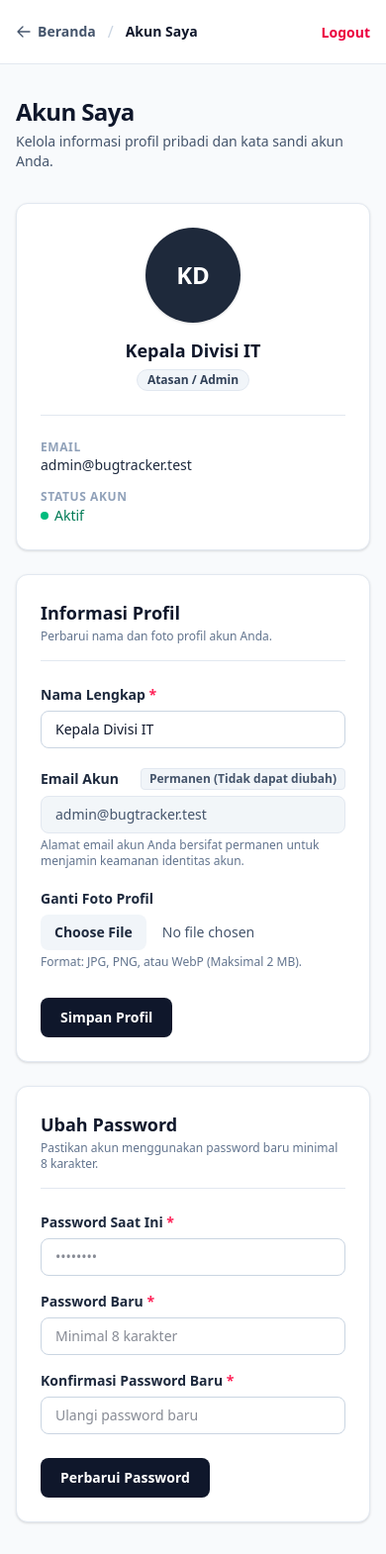
After one commit to RakalendraWildan123/Aplikasi-Bug-Tracker, a Laravel app: page /account in a window 390 px wide. The commit adds this page. Shown: the whole page at 99% size. Run offline with Laravel 12, Linux system fonts and the light colour scheme; a user stored in the database is signed in; data comes from the database, SQL or seed files in the repository; style sheets or scripts are compiled from the project's sources.

Commit message:
feat: tambahkan UI Akun Saya yang bersih, tanpa tab, ramah desktop dan tablet serta proteksi edit email

```diff
--- a/app/Http/Controllers/AccountProfileController.php
+++ b/app/Http/Controllers/AccountProfileController.php
@@ -2,6 +2,7 @@
 
 namespace App\Http\Controllers;
 
+use Illuminate\Contracts\View\View;
 use Illuminate\Http\JsonResponse;
 use Illuminate\Http\RedirectResponse;
 use Illuminate\Http\Request;
@@ -11,13 +12,19 @@ use Illuminate\Validation\Rule;
 
 class AccountProfileController extends Controller
 {
-    public function edit(Request $request): JsonResponse
+    public function edit(Request $request): View|JsonResponse
     {
         $user = $request->user();
 
-        return response()->json([
+        if ($request->wantsJson()) {
+            return response()->json([
+                'user' => $user,
+                'developer' => $user->developer,
+            ]);
+        }
+
+        return view('account.edit', [
             'user' => $user,
-            'developer' => $user->developer,
         ]);
     }
 
@@ -54,7 +61,7 @@ class AccountProfileController extends Controller
 
         $userPayload = [
             'name' => $validated['name'],
-            'email' => $validated['email'],
+            'email' => $user->email, // Email bersifat permanen dan tidak dapat diubah
             'foto_profil' => $newPhotoPath,
         ];
 
--- /dev/null
+++ b/resources/views/account/edit.blade.php
@@ -0,0 +1,276 @@
+<!DOCTYPE html>
+<html lang="id">
+<head>
+    <meta charset="utf-8">
+    <meta name="viewport" content="width=device-width, initial-scale=1">
+    <title>Akun Saya &mdash; {{ config('app.name', 'Aplikasi Bug Tracker') }}</title>
+    @vite(['resources/css/app.css', 'resources/js/app.js'])
+</head>
+<body class="min-h-screen bg-slate-50 text-slate-900 antialiased font-sans">
+
+    {{-- Top Navigation Bar --}}
+    <header class="bg-white border-b border-slate-200 sticky top-0 z-10">
+        <div class="max-w-5xl mx-auto px-4 sm:px-6 lg:px-8 h-16 flex items-center justify-between">
+            <div class="flex items-center gap-3">
+                <a href="{{ route('home') }}" class="inline-flex items-center gap-1.5 text-sm font-semibold text-slate-600 hover:text-slate-900 transition">
+                    <svg class="w-4 h-4" fill="none" stroke="currentColor" stroke-width="2" viewBox="0 0 24 24">
+                        <path stroke-linecap="round" stroke-linejoin="round" d="M10.5 19.5L3 12m0 0l7.5-7.5M3 12h18"/>
+                    </svg>
+                    Beranda
+                </a>
+                <span class="text-slate-300">/</span>
+                <span class="text-sm font-bold text-slate-900">Akun Saya</span>
+            </div>
+
+            <form method="POST" action="{{ route('logout') }}">
+                @csrf
+                <button type="submit" class="text-sm font-semibold text-rose-600 hover:text-rose-700 transition">
+                    Logout
+                </button>
+            </form>
+        </div>
+    </header>
+
+    {{-- Main Container --}}
+    <main class="max-w-5xl mx-auto px-4 sm:px-6 lg:px-8 py-8">
+
+        {{-- Page Header --}}
+        <div class="mb-8">
+            <h1 class="text-2xl sm:text-3xl font-bold tracking-tight text-slate-900">Akun Saya</h1>
+            <p class="mt-1 text-sm text-slate-600">Kelola informasi profil pribadi dan kata sandi akun Anda.</p>
+        </div>
+
+        {{-- Layout Grid Desktop & Tablet (Tanpa Tab Bersarang) --}}
+        <div class="grid grid-cols-1 md:grid-cols-12 gap-6 lg:gap-8 items-start">
+
+            {{-- Kolom Kiri: Ringkasan Profil --}}
+            <aside class="md:col-span-4 bg-white border border-slate-200 rounded-xl p-6 shadow-sm">
+                <div class="flex flex-col items-center text-center">
+                    {{-- Avatar Display --}}
+                    @if ($user->foto_profil_url)
+                        <img src="{{ $user->foto_profil_url }}" alt="{{ $user->name }}" class="w-24 h-24 rounded-full object-cover border-2 border-slate-200 shadow-sm mb-4">
+                    @else
+                        <div class="w-24 h-24 rounded-full flex items-center justify-center text-white text-2xl font-bold mb-4 shadow-sm" style="background-color: {{ $user->avatar_bg ?? '#1E293B' }}">
+                            {{ $user->avatar ?? 'AK' }}
+                        </div>
+                    @endif
+
+                    <h2 class="text-lg font-bold text-slate-900 leading-snug">{{ $user->name }}</h2>
+                    <span class="mt-1.5 inline-block px-2.5 py-0.5 text-xs font-semibold rounded-full bg-slate-100 text-slate-700 border border-slate-200">
+                        {{ $user->roleLabel() }}
+                    </span>
+                </div>
+
+                <div class="mt-6 pt-6 border-t border-slate-200 space-y-3.5 text-sm">
+                    <div>
+                        <span class="block text-xs font-semibold uppercase tracking-wider text-slate-400">Email</span>
+                        <span class="font-medium text-slate-800 break-all">{{ $user->email }}</span>
+                    </div>
+
+                    <div>
+                        <span class="block text-xs font-semibold uppercase tracking-wider text-slate-400">Status Akun</span>
+                        <span class="inline-flex items-center gap-1.5 font-medium text-emerald-700">
+                            <span class="w-2 h-2 rounded-full bg-emerald-500"></span>
+                            Aktif
+                        </span>
+                    </div>
+
+                    @if ($user->isDeveloper() && $user->role_title)
+                    <div>
+                        <span class="block text-xs font-semibold uppercase tracking-wider text-slate-400">Spesialisasi</span>
+                        <span class="font-medium text-slate-800">{{ $user->role_title }}</span>
+                    </div>
+                    @endif
+                </div>
+            </aside>
+
+            {{-- Kolom Kanan: Form Edit Profil & Password (Mengalir Tegas, Tanpa Tab) --}}
+            <div class="md:col-span-8 space-y-6">
+
+                {{-- Card 1: Edit Informasi Profil --}}
+                <section class="bg-white border border-slate-200 rounded-xl p-6 sm:p-7 shadow-sm">
+                    <div class="border-b border-slate-200 pb-4 mb-6">
+                        <h2 class="text-lg font-bold text-slate-900">Informasi Profil</h2>
+                        <p class="text-xs sm:text-sm text-slate-500 mt-0.5">Perbarui nama dan foto profil akun Anda.</p>
+                    </div>
+
+                    {{-- Status Notifikasi Profil --}}
+                    @if (session('profile_status'))
+                        <div role="status" class="mb-5 rounded-lg border border-emerald-200 bg-emerald-50 px-3.5 py-2.5 text-sm text-emerald-800 flex items-center gap-2">
+                            <svg class="w-4 h-4 shrink-0 text-emerald-600" fill="none" stroke="currentColor" stroke-width="2" viewBox="0 0 24 24">
+                                <path stroke-linecap="round" stroke-linejoin="round" d="M4.5 12.75l6 6 9-13.5"/>
+                            </svg>
+                            {{ session('profile_status') }}
+                        </div>
+                    @endif
+
+                    <form method="POST" action="{{ route('account.profile.update') }}" enctype="multipart/form-data" class="space-y-5">
+                        @csrf
+                        @method('PUT')
+
+                        {{-- Input Nama Lengkap (Dapat Diedit) --}}
+                        <div>
+                            <label for="name" class="block text-sm font-semibold text-slate-800">
+                                Nama Lengkap <span class="text-rose-500">*</span>
+                            </label>
+                            <input
+                                id="name"
+                                type="text"
+                                name="name"
+                                value="{{ old('name', $user->name) }}"
+                                required
+                                class="mt-1.5 block w-full rounded-lg border px-3.5 py-2 text-sm text-slate-900 transition focus:outline-none sm:text-sm {{ $errors->has('name') ? 'border-rose-400 focus:border-rose-500 focus:ring-1 focus:ring-rose-500' : 'border-slate-300 focus:border-slate-900 focus:ring-1 focus:ring-slate-900' }}"
+                            >
+                            @error('name')
+                                <p class="text-xs text-rose-600 mt-1">{{ $message }}</p>
+                            @enderror
+                        </div>
+
+                        {{-- Input Email (TIDAK DAPAT DIEDIT / PERMANEN) --}}
+                        <div>
+                            <div class="flex items-center justify-between">
+                                <label for="email" class="block text-sm font-semibold text-slate-800">Email Akun</label>
+                                <span class="text-xs font-semibold px-2 py-0.5 rounded bg-slate-100 text-slate-600 border border-slate-200">
+                                    Permanen (Tidak dapat diubah)
+                                </span>
+                            </div>
+                            <input
+                                id="email"
+                                type="email"
+                                name="email"
+                                value="{{ $user->email }}"
+                                readonly
+                                tabindex="-1"
+                                class="mt-1.5 block w-full rounded-lg border border-slate-200 bg-slate-100/90 px-3.5 py-2 text-sm text-slate-600 cursor-not-allowed select-none"
+                            >
+                            <p class="text-xs text-slate-500 mt-1">Alamat email akun Anda bersifat permanen untuk menjamin keamanan identitas akun.</p>
+                        </div>
+
+                        {{-- Input Foto Profil --}}
+                        <div>
+                            <label for="foto_profil" class="block text-sm font-semibold text-slate-800">Ganti Foto Profil</label>
+                            <input
+                                id="foto_profil"
+                                type="file"
+                                name="foto_profil"
+                                accept="image/png,image/jpeg,image/webp"
+                                class="mt-1.5 block w-full text-sm text-slate-600 file:mr-4 file:py-2 file:px-3.5 file:rounded-lg file:border-0 file:text-sm file:font-semibold file:bg-slate-100 file:text-slate-800 hover:file:bg-slate-200 file:cursor-pointer"
+                            >
+                            <p class="text-xs text-slate-500 mt-1">Format: JPG, PNG, atau WebP (Maksimal 2 MB).</p>
+                            @error('foto_profil')
+                                <p class="text-xs text-rose-600 mt-1">{{ $message }}</p>
+                            @enderror
+
+                            @if ($user->foto_profil)
+                                <div class="mt-2.5 flex items-center gap-2">
+                                    <label class="inline-flex items-center gap-2 text-xs font-medium text-rose-600 cursor-pointer">
+                                        <input type="checkbox" name="hapus_foto_profil" value="1" class="rounded border-slate-300 text-rose-600 focus:ring-rose-500">
+                                        Hapus foto profil saat ini dan gunakan inisial
+                                    </label>
+                                </div>
+                            @endif
+                        </div>
+
+                        <div class="pt-2">
+                            <button
+                                type="submit"
+                                class="inline-flex items-center justify-center rounded-lg bg-slate-900 px-5 py-2.5 text-sm font-semibold text-white transition hover:bg-slate-800 focus:ring-2 focus:ring-slate-900 focus:ring-offset-2 focus:outline-none"
+                            >
+                                Simpan Profil
+                            </button>
+                        </div>
+                    </form>
+                </section>
+
+                {{-- Card 2: Ubah Password Akun --}}
+                <section class="bg-white border border-slate-200 rounded-xl p-6 sm:p-7 shadow-sm">
+                    <div class="border-b border-slate-200 pb-4 mb-6">
+                        <h2 class="text-lg font-bold text-slate-900">Ubah Password</h2>
+                        <p class="text-xs sm:text-sm text-slate-500 mt-0.5">Pastikan akun menggunakan password baru minimal 8 karakter.</p>
+                    </div>
+
+                    {{-- Status Notifikasi Password --}}
+                    @if (session('password_status'))
+                        <div role="status" class="mb-5 rounded-lg border border-emerald-200 bg-emerald-50 px-3.5 py-2.5 text-sm text-emerald-800 flex items-center gap-2">
+                            <svg class="w-4 h-4 shrink-0 text-emerald-600" fill="none" stroke="currentColor" stroke-width="2" viewBox="0 0 24 24">
+                                <path stroke-linecap="round" stroke-linejoin="round" d="M4.5 12.75l6 6 9-13.5"/>
+                            </svg>
+                            {{ session('password_status') }}
+                        </div>
+                    @endif
+
+                    <form method="POST" action="{{ route('account.password.update') }}" class="space-y-4">
+                        @csrf
+                        @method('PUT')
+
+                        {{-- Password Saat Ini --}}
+                        <div>
+                            <label for="current_password" class="block text-sm font-semibold text-slate-800">
+                                Password Saat Ini <span class="text-rose-500">*</span>
+                            </label>
+                            <input
+                                id="current_password"
+                                type="password"
+                                name="current_password"
+                                required
+                                autocomplete="current-password"
+                                placeholder="••••••••"
+                                class="mt-1.5 block w-full rounded-lg border px-3.5 py-2 text-sm text-slate-900 transition focus:outline-none sm:text-sm {{ $errors->has('current_password') ? 'border-rose-400 focus:border-rose-500 focus:ring-1 focus:ring-rose-500' : 'border-slate-300 focus:border-slate-900 focus:ring-1 focus:ring-slate-900' }}"
+                            >
+                            @error('current_password')
+                                <p class="text-xs text-rose-600 mt-1">{{ $message }}</p>
+                            @enderror
+                        </div>
+
+                        {{-- Password Baru --}}
+                        <div>
+                            <label for="password" class="block text-sm font-semibold text-slate-800">
+                                Password Baru <span class="text-rose-500">*</span>
+                            </label>
+                            <input
+                                id="password"
+                                type="password"
+                                name="password"
+                                required
+                                autocomplete="new-password"
+                                placeholder="Minimal 8 karakter"
+                                class="mt-1.5 block w-full rounded-lg border px-3.5 py-2 text-sm text-slate-900 transition focus:outline-none sm:text-sm {{ $errors->has('password') ? 'border-rose-400 focus:border-rose-500 focus:ring-1 focus:ring-rose-500' : 'border-slate-300 focus:border-slate-900 focus:ring-1 focus:ring-slate-900' }}"
+                            >
+                            @error('password')
+                                <p class="text-xs text-rose-600 mt-1">{{ $message }}</p>
+                            @enderror
+                        </div>
+
+                        {{-- Konfirmasi Password Baru --}}
+                        <div>
+                            <label for="password_confirmation" class="block text-sm font-semibold text-slate-800">
+                                Konfirmasi Password Baru <span class="text-rose-500">*</span>
+                            </label>
+                            <input
+                                id="password_confirmation"
+                                type="password"
+                                name="password_confirmation"
+                                required
+                                autocomplete="new-password"
+                                placeholder="Ulangi password baru"
+                                class="mt-1.5 block w-full rounded-lg border border-slate-300 px-3.5 py-2 text-sm text-slate-900 transition focus:outline-none focus:border-slate-900 focus:ring-1 focus:ring-slate-900 sm:text-sm"
+                            >
+                        </div>
+
+                        <div class="pt-2">
+                            <button
+                                type="submit"
+                                class="inline-flex items-center justify-center rounded-lg bg-slate-900 px-5 py-2.5 text-sm font-semibold text-white transition hover:bg-slate-800 focus:ring-2 focus:ring-slate-900 focus:ring-offset-2 focus:outline-none"
+                            >
+                                Perbarui Password
+                            </button>
+                        </div>
+                    </form>
+                </section>
+
+            </div>
+        </div>
+    </main>
+
+</body>
+</html>
--- a/routes/web.php
+++ b/routes/web.php
@@ -1,5 +1,6 @@
 <?php
 
+use App\Http\Controllers\AccountProfileController;
 use App\Http\Controllers\Auth\LoginController;
 use Illuminate\Support\Facades\Route;
 
@@ -13,5 +14,9 @@ Route::middleware('auth')->group(function () {
         return view('home');
     })->name('home');
 
+    Route::get('/account', [AccountProfileController::class, 'edit'])->name('account.edit');
+    Route::put('/account/profile', [AccountProfileController::class, 'updateProfile'])->name('account.profile.update');
+    Route::put('/account/password', [AccountProfileController::class, 'updatePassword'])->name('account.password.update');
+
     Route::post('/logout', [LoginController::class, 'logout'])->name('logout');
 });
```
Also changed, not shown: resources/views/home.blade.php (+13 -7 lines).
